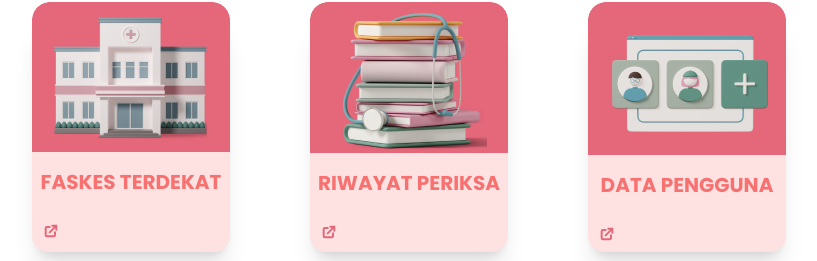
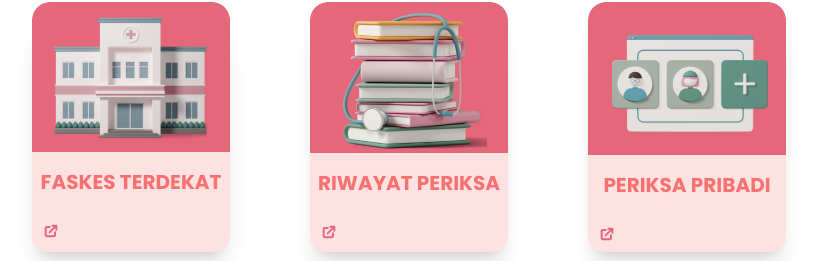
Before and after one commit to prasetyoedi/gernimas, a Next.js app: page /home_user in a window 1280 px wide. Shown: the part 2343-2604 px from the top of the page, without its empty margins (231-1048 px from the left). Built offline with nearby package versions, Linux system fonts and the light colour scheme.

Commit message:
periksa pribadi

```diff
--- a/pages/home_user.js
+++ b/pages/home_user.js
@@ -165,8 +165,8 @@ const HomeUser = () => {
                                 />
                                 <LayananCard
                                     imageUrl="/assets/images/services/data.png"
-                                    link="/data-pengguna"
-                                    title="Data Pengguna"
+                                    link="/pemeriksaan_pribadi"
+                                    title="Periksa Pribadi"
                                     description="Teks deskripsi data pengguna."
                                 />
                             </div>
--- a/pages/layanan.js
+++ b/pages/layanan.js
@@ -63,8 +63,8 @@ const Layanan = () => {
                                 />
                                 <LayananCard
                                     imageUrl="/assets/images/services/data.png"
-                                    link="/data-pengguna"
-                                    title="Data Pengguna"
+                                    link="/pemeriksaan_pribadi"
+                                    title="Periksa Pribadi"
                                     description="Teks deskripsi data pengguna."
                                 />
                             </div>
```
